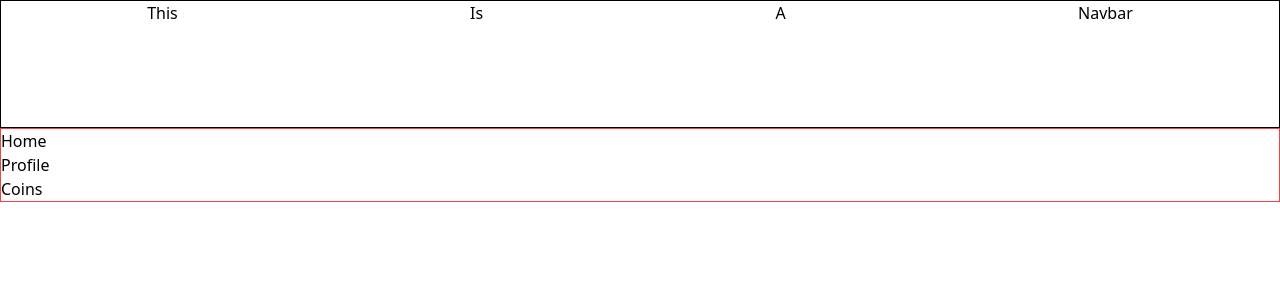
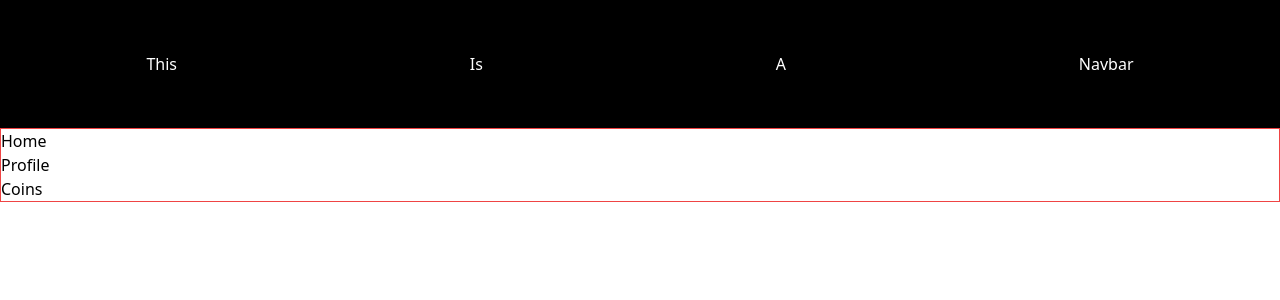
Before and after one commit to MichOchieng/sandbox, a Next.js app in the folder next/tutorial/: page / in a window 1280 px wide. Shown: the top 300 px of the page. Built offline with nearby package versions, Linux system fonts and the light colour scheme.

Commit message:
Minor change

```diff
--- a/next/tutorial/styles/globals.css
+++ b/next/tutorial/styles/globals.css
@@ -15,6 +15,7 @@
 
   .navBar{
     @apply
-    border border-black w-full h-32
+    w-full h-32 flex flex-row text-white
+    bg-black
   }
 }
```
